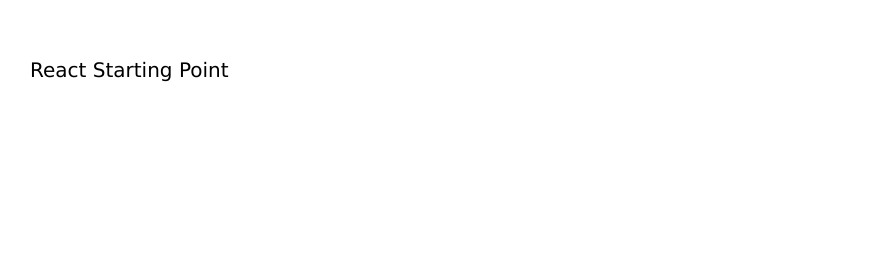
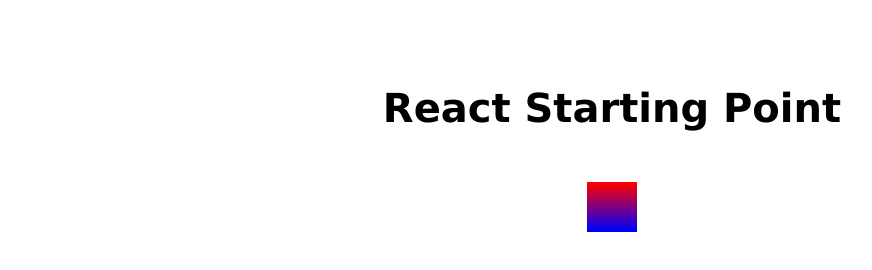
Before and after one commit to simonvaucher/boilerplate, a React app: page / in a window 1280 px wide. Shown: the whole page, without its empty margins (28-900 px from the left). Built offline with nearby package versions, Linux system fonts and the light colour scheme.

Commit message:
add file loader

```diff
--- a/css/styles.scss
+++ b/css/styles.scss
@@ -6,3 +6,15 @@ body {
 a {
   color: #00b7ff;
 }
+
+.container {
+  display: flex;
+  align-items: center;
+  justify-content: center;
+  flex-direction: column;
+
+  img {
+    width: 50px;
+    height: 50px;
+  }
+}
--- a/package.json
+++ b/package.json
@@ -22,6 +22,7 @@
     "@babel/preset-react": "^7.10.4",
     "babel-loader": "^8.1.0",
     "css-loader": "^4.3.0",
+    "file-loader": "^6.1.0",
     "html-webpack-plugin": "^4.4.1",
     "node-sass": "^4.14.1",
     "nodemon": "^2.0.4",
--- a/src/index.js
+++ b/src/index.js
@@ -1,9 +1,16 @@
 import React from "react";
 import ReactDOM from "react-dom";
 import "../css/styles.scss";
+import GRADIENT from "../static/images/gradient.png";
 
 const Index = () => {
-  return <div>React Starting Point</div>;
+  return (
+    <div class="container">
+      <h1> React Starting Point</h1>
+      <br />
+      <img src={GRADIENT} alt="A small gradient square" />
+    </div>
+  );
 };
 
 ReactDOM.render(<Index />, document.getElementById("root"));
--- a/webpack.config.js
+++ b/webpack.config.js
@@ -25,6 +25,10 @@ module.exports = {
         test: /\.s?css$/,
         use: ["style-loader", "css-loader", "sass-loader"],
       },
+      {
+        test: /\.(png|svg|jpg|gif)$/,
+        loader: "file-loader",
+      },
     ],
   },
 };
```
Also changed, not shown: README.md, static/images/gradient.png (added), 1 other file.
